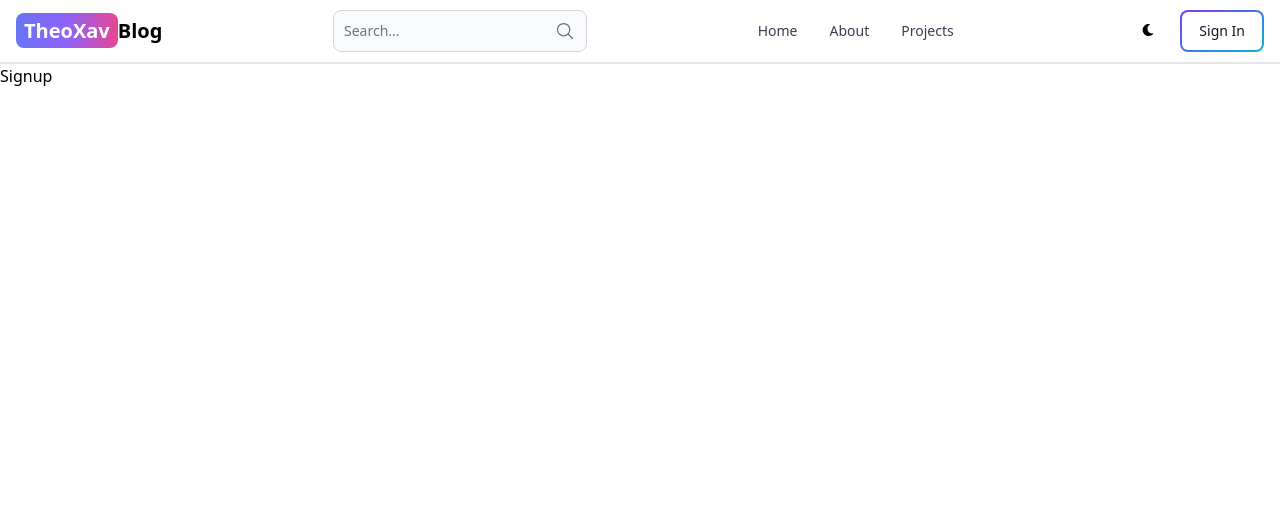
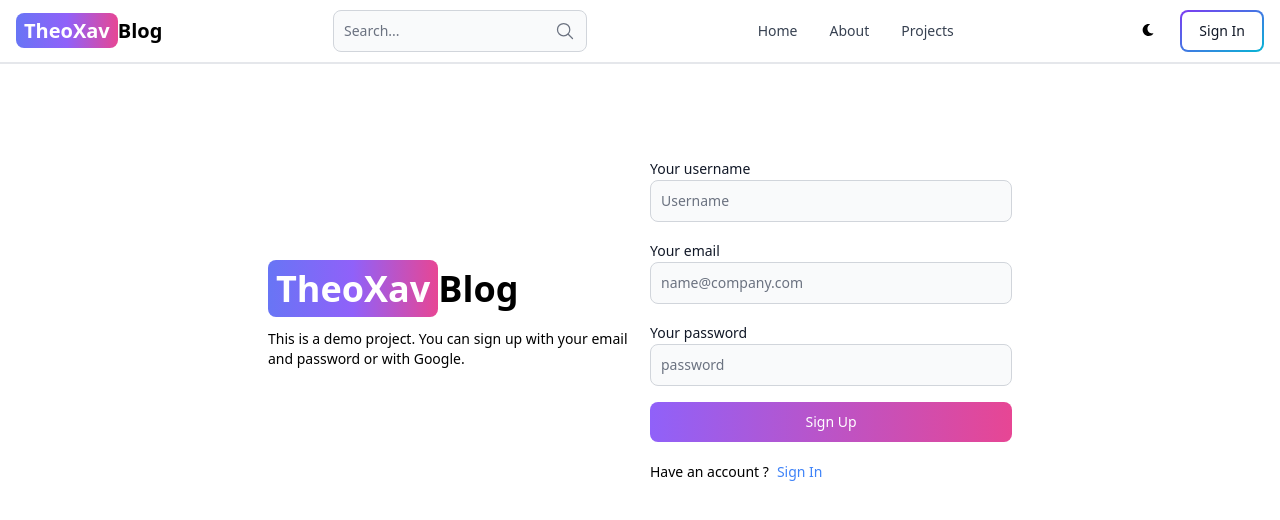
Before and after one commit to theoxav/mern-blog, a React app in the folder client/: page /sign-up in a window 1280 px wide. Shown: the top 520 px of the page. Built offline with nearby package versions, Linux system fonts and the light colour scheme; the HTML template or start-up script is replaced by a standard one.

Commit message:
Create signup UI page

```diff
--- a/client/src/pages/Signup.jsx
+++ b/client/src/pages/Signup.jsx
@@ -1,3 +1,55 @@
+import { Button, Label, TextInput } from "flowbite-react";
+import { Link } from "react-router-dom";
+
 export default function Signup() {
-  return <div>Signup</div>;
+  return (
+    <div className="min-h-screen mt-20">
+      <div className="flex p-3 max-w-3xl mx-auto flex-col md:flex-row md:items-center gap-5">
+        {/* left */}
+        <div className="flex-1">
+          <Link to="/" className="font-bold dark:text-white text-4xl">
+            <span className="px-2 py-1 bg-gradient-to-r from-indigo-500 via-purple-500 to-pink-500 rounded-lg text-white">
+              TheoXav
+            </span>
+            Blog
+          </Link>
+          <p className="text-sm mt-5">
+            This is a demo project. You can sign up with your email and password
+            or with Google.
+          </p>
+        </div>
+
+        {/* right */}
+        <div className="flex-1">
+          <form className="flex flex-col gap-4">
+            <div>
+              <Label value="Your username" />
+              <TextInput type="text" placeholder="Username" id="username" />
+            </div>
+            <div>
+              <Label value="Your email" />
+              <TextInput
+                type="email"
+                placeholder="name@company.com"
+                id="email"
+              />
+            </div>
+            <div>
+              <Label value="Your password" />
+              <TextInput type="password" placeholder="password" id="password" />
+            </div>
+            <Button gradientDuoTone="purpleToPink" type="submit">
+              Sign Up
+            </Button>
+          </form>
+          <div className="flex gap-2 text-sm mt-5">
+            <span>Have an account ?</span>
+            <Link to="/sign-in" className="text-blue-500">
+              Sign In
+            </Link>
+          </div>
+        </div>
+      </div>
+    </div>
+  );
 }
```
